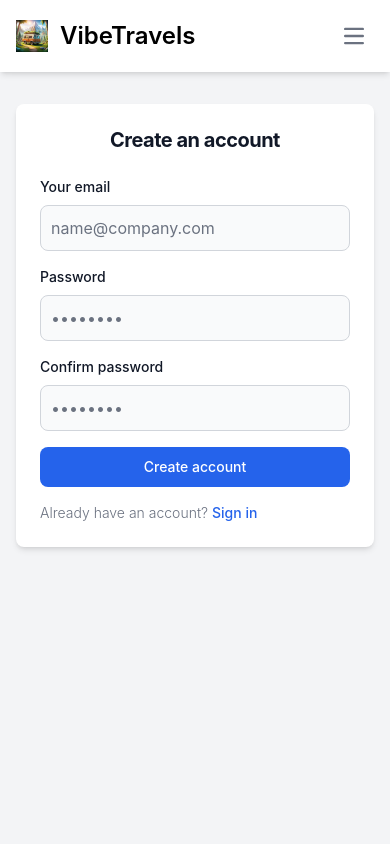
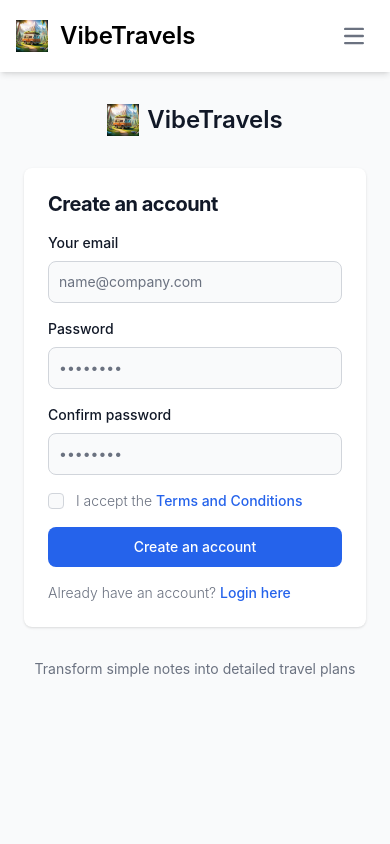
Before and after one commit to patrykwiener/vibe-travel, a Vue app in the folder frontend/: page /register in a window 390 px wide. Shown: the top 844 px of the page. Built offline with nearby package versions, Linux system fonts and the light colour scheme; no server answers; what @hey-api/client-fetch would draw is missing.

Commit message:
feat: first auth ui commit

```diff
--- /dev/null
+++ b/frontend/src/layouts/AuthLayout.vue
@@ -0,0 +1,39 @@
+<script setup lang="ts">
+import { initFlowbite } from 'flowbite'
+import { onMounted } from 'vue'
+
+// Initialize Flowbite when component is mounted
+onMounted(() => {
+  initFlowbite()
+})
+</script>
+
+<template>
+  <div class="bg-gray-50 dark:bg-gray-900 min-h-screen">
+    <div class="flex flex-col items-center justify-center px-6 py-8 mx-auto md:h-screen lg:py-0">
+      <!-- Logo -->
+      <a
+        href="/"
+        class="flex items-center mb-8 text-2xl font-semibold text-gray-900 dark:text-white"
+      >
+        <img class="w-8 h-8 mr-2" src="/src/assets/logo.jpeg" alt="VibeTravels Logo" />
+        VibeTravels
+      </a>
+
+      <!-- Auth card container -->
+      <div
+        class="w-full bg-white rounded-lg shadow dark:border md:mt-0 sm:max-w-md xl:p-0 dark:bg-gray-800 dark:border-gray-700"
+      >
+        <!-- Content slot -->
+        <slot></slot>
+      </div>
+
+      <!-- Decorative background element -->
+      <div class="mt-8 text-center">
+        <p class="text-sm text-gray-500 dark:text-gray-400">
+          Transform simple notes into detailed travel plans
+        </p>
+      </div>
+    </div>
+  </div>
+</template>
--- a/frontend/src/views/LoginView.vue
+++ b/frontend/src/views/LoginView.vue
@@ -1,6 +1,7 @@
 <script setup lang="ts">
 import { ref } from 'vue'
 import { useAuthStore } from '@/stores/auth'
+import AuthLayout from '@/layouts/AuthLayout.vue'
 
 const authStore = useAuthStore()
 
@@ -14,18 +15,11 @@ const handleLogin = async (event: Event) => {
 </script>
 
 <template>
-  <div
-    class="py-8 px-4 mx-auto max-w-screen-xl lg:py-16 lg:px-6 bg-gray-100 dark:bg-gray-800 min-h-screen"
-  >
-    <div class="mx-auto max-w-md p-6 bg-white rounded-lg shadow-md dark:bg-gray-800">
-      <div class="space-y-6">
-        <div class="text-center">
-          <h1
-            class="text-xl font-bold leading-tight tracking-tight text-gray-900 md:text-2xl dark:text-white"
-          >
+  <AuthLayout>
+    <div class="p-6 space-y-4 md:space-y-6 sm:p-8">
+      <h1 class="text-xl font-bold leading-tight tracking-tight text-gray-900 md:text-2xl dark:text-white">
         Sign in to your account
       </h1>
-        </div>
       <form @submit="handleLogin" class="space-y-4 md:space-y-6">
         <div
           v-if="authStore.error"
@@ -36,15 +30,16 @@ const handleLogin = async (event: Event) => {
         </div>
 
         <div>
-            <label for="email" class="block mb-2 text-sm font-medium text-gray-900 dark:text-white"
-              >Your email</label
-            >
+          <label
+            for="email"
+            class="block mb-2 text-sm font-medium text-gray-900 dark:text-white"
+          >Your email</label>
           <input
             v-model="email"
             type="email"
             name="email"
             id="email"
-              class="bg-gray-50 border border-gray-300 text-gray-900 sm:text-sm rounded-lg focus:ring-primary-600 focus:border-primary-600 block w-full p-2.5 dark:bg-gray-700 dark:border-gray-600 dark:placeholder-gray-400 dark:text-white dark:focus:ring-primary-500 dark:focus:border-primary-500"
+            class="bg-gray-50 border border-gray-300 text-gray-900 rounded-lg focus:ring-primary-600 focus:border-primary-600 block w-full p-2.5 dark:bg-gray-700 dark:border-gray-600 dark:placeholder-gray-400 dark:text-white dark:focus:ring-blue-500 dark:focus:border-blue-500"
             placeholder="name@company.com"
             required
           />
@@ -53,17 +48,35 @@ const handleLogin = async (event: Event) => {
           <label
             for="password"
             class="block mb-2 text-sm font-medium text-gray-900 dark:text-white"
-              >Password</label
-            >
+          >Password</label>
           <input
             v-model="password"
             type="password"
             name="password"
             id="password"
             placeholder="••••••••"
-              class="bg-gray-50 border border-gray-300 text-gray-900 sm:text-sm rounded-lg focus:ring-primary-600 focus:border-primary-600 block w-full p-2.5 dark:bg-gray-700 dark:border-gray-600 dark:placeholder-gray-400 dark:text-white dark:focus:ring-primary-500 dark:focus:border-primary-500"
+            class="bg-gray-50 border border-gray-300 text-gray-900 rounded-lg focus:ring-primary-600 focus:border-primary-600 block w-full p-2.5 dark:bg-gray-700 dark:border-gray-600 dark:placeholder-gray-400 dark:text-white dark:focus:ring-blue-500 dark:focus:border-blue-500"
             required
           />
+        </div>
+        <div class="flex items-center justify-between">
+          <div class="flex items-start">
+            <div class="flex items-center h-5">
+              <input
+                id="remember"
+                aria-describedby="remember"
+                type="checkbox"
+                class="w-4 h-4 border border-gray-300 rounded bg-gray-50 focus:ring-3 focus:ring-primary-300 dark:bg-gray-700 dark:border-gray-600 dark:focus:ring-primary-600 dark:ring-offset-gray-800"
+              />
+            </div>
+            <div class="ml-3 text-sm">
+              <label for="remember" class="text-gray-500 dark:text-gray-300">Remember me</label>
+            </div>
+          </div>
+          <a
+            href="#"
+            class="text-sm font-medium text-primary-600 hover:underline dark:text-primary-500"
+          >Forgot password?</a>
         </div>
         <button
           type="submit"
@@ -95,11 +108,9 @@ const handleLogin = async (event: Event) => {
           <router-link
             to="/register"
             class="font-medium text-primary-600 hover:underline dark:text-primary-500"
-              >Sign up</router-link
-            >
+          >Sign up</router-link>
         </p>
       </form>
     </div>
-    </div>
-  </div>
+  </AuthLayout>
 </template>
--- a/frontend/src/views/RegisterView.vue
+++ b/frontend/src/views/RegisterView.vue
@@ -1,80 +1,180 @@
 <script setup lang="ts">
-// Register view component
+import { ref, computed } from 'vue'
+import { useAuthStore } from '@/stores/auth'
+import AuthLayout from '@/layouts/AuthLayout.vue'
+
+const authStore = useAuthStore()
+
+const email = ref('')
+const password = ref('')
+const confirmPassword = ref('')
+const acceptTerms = ref(false)
+
+// Form validation
+const passwordsMatch = computed(() => {
+  if (confirmPassword.value === '') return true
+  return password.value === confirmPassword.value
+})
+
+const passwordTooShort = computed(() => {
+  return password.value !== '' && password.value.length < 8
+})
+
+// Form submission handler
+const handleRegister = async (event: Event) => {
+  event.preventDefault()
+
+  if (!passwordsMatch.value) {
+    authStore.error = "Passwords don't match"
+    return
+  }
+
+  if (passwordTooShort.value) {
+    authStore.error = "Password must be at least 8 characters long"
+    return
+  }
+
+  if (!acceptTerms.value) {
+    authStore.error = "You must accept the Terms and Conditions"
+    return
+  }
+
+  await authStore.register(email.value, password.value)
+}
 </script>
 
 <template>
-  <div
-    class="py-8 px-4 mx-auto max-w-screen-xl lg:py-16 lg:px-6 bg-gray-100 dark:bg-gray-800 min-h-screen"
-  >
-    <div class="mx-auto max-w-md p-6 bg-white rounded-lg shadow-md dark:bg-gray-800">
-      <div class="space-y-6">
-        <div class="text-center">
-          <h1
-            class="text-xl font-bold leading-tight tracking-tight text-gray-900 md:text-2xl dark:text-white"
-          >
+  <AuthLayout>
+    <div class="p-6 space-y-4 md:space-y-6 sm:p-8">
+      <h1 class="text-xl font-bold leading-tight tracking-tight text-gray-900 md:text-2xl dark:text-white">
         Create an account
       </h1>
+      <form @submit="handleRegister" class="space-y-4 md:space-y-6">
+        <div
+          v-if="authStore.error"
+          class="p-4 mb-4 text-sm text-red-800 rounded-lg bg-red-50 dark:bg-gray-800 dark:text-red-400"
+          role="alert"
+        >
+          {{ authStore.error }}
         </div>
-        <form class="space-y-4 md:space-y-6">
+
         <div>
-            <label for="email" class="block mb-2 text-sm font-medium text-gray-900 dark:text-white"
-              >Your email</label
-            >
+          <label
+            for="email"
+            class="block mb-2 text-sm font-medium text-gray-900 dark:text-white"
+          >Your email</label>
           <input
+            v-model="email"
             type="email"
             name="email"
             id="email"
-              class="bg-gray-50 border border-gray-300 text-gray-900 sm:text-sm rounded-lg focus:ring-primary-600 focus:border-primary-600 block w-full p-2.5 dark:bg-gray-700 dark:border-gray-600 dark:placeholder-gray-400 dark:text-white dark:focus:ring-primary-500 dark:focus:border-primary-500"
+            class="bg-gray-50 border border-gray-300 text-gray-900 text-sm rounded-lg focus:ring-primary-600 focus:border-primary-600 block w-full p-2.5 dark:bg-gray-700 dark:border-gray-600 dark:placeholder-gray-400 dark:text-white dark:focus:ring-blue-500 dark:focus:border-blue-500"
             placeholder="name@company.com"
             required
           />
         </div>
+
         <div>
           <label
             for="password"
             class="block mb-2 text-sm font-medium text-gray-900 dark:text-white"
-              >Password</label
-            >
+          >Password</label>
           <input
+            v-model="password"
             type="password"
             name="password"
             id="password"
             placeholder="••••••••"
-              class="bg-gray-50 border border-gray-300 text-gray-900 sm:text-sm rounded-lg focus:ring-primary-600 focus:border-primary-600 block w-full p-2.5 dark:bg-gray-700 dark:border-gray-600 dark:placeholder-gray-400 dark:text-white dark:focus:ring-primary-500 dark:focus:border-primary-500"
+            class="bg-gray-50 border border-gray-300 text-gray-900 text-sm rounded-lg focus:ring-primary-600 focus:border-primary-600 block w-full p-2.5 dark:bg-gray-700 dark:border-gray-600 dark:placeholder-gray-400 dark:text-white dark:focus:ring-blue-500 dark:focus:border-blue-500"
             required
           />
+          <p
+            v-if="passwordTooShort"
+            class="mt-1 text-sm text-red-600 dark:text-red-400"
+          >Password must be at least 8 characters long</p>
         </div>
+
         <div>
           <label
             for="confirm-password"
             class="block mb-2 text-sm font-medium text-gray-900 dark:text-white"
-              >Confirm password</label
-            >
+          >Confirm password</label>
           <input
+            v-model="confirmPassword"
             type="password"
             name="confirm-password"
             id="confirm-password"
             placeholder="••••••••"
-              class="bg-gray-50 border border-gray-300 text-gray-900 sm:text-sm rounded-lg focus:ring-primary-600 focus:border-primary-600 block w-full p-2.5 dark:bg-gray-700 dark:border-gray-600 dark:placeholder-gray-400 dark:text-white dark:focus:ring-primary-500 dark:focus:border-primary-500"
+            :class="[
+              'bg-gray-50 border text-gray-900 text-sm rounded-lg block w-full p-2.5 dark:bg-gray-700 dark:border-gray-600 dark:placeholder-gray-400 dark:text-white dark:focus:ring-blue-500',
+              passwordsMatch ?
+                'border-gray-300 focus:ring-primary-600 focus:border-primary-600 dark:focus:ring-blue-500 dark:focus:border-blue-500' :
+                'border-red-500 focus:ring-red-500 focus:border-red-500 dark:focus:ring-red-500 dark:focus:border-red-500'
+            ]"
+            required
+          />
+          <p
+            v-if="!passwordsMatch && confirmPassword !== ''"
+            class="mt-1 text-sm text-red-600 dark:text-red-400"
+          >Passwords don't match</p>
+        </div>
+
+        <div class="flex items-start">
+          <div class="flex items-center h-5">
+            <input
+              v-model="acceptTerms"
+              id="terms"
+              aria-describedby="terms"
+              type="checkbox"
+              class="w-4 h-4 border border-gray-300 rounded bg-gray-50 focus:ring-3 focus:ring-primary-300 dark:bg-gray-700 dark:border-gray-600 dark:focus:ring-primary-600 dark:ring-offset-gray-800"
               required
             />
           </div>
+          <div class="ml-3 text-sm">
+            <label for="terms" class="font-light text-gray-500 dark:text-gray-300">
+              I accept the
+              <a
+                class="font-medium text-primary-600 hover:underline dark:text-primary-500"
+                href="#"
+              >Terms and Conditions</a>
+            </label>
+          </div>
+        </div>
+
         <button
           type="submit"
           class="w-full text-white bg-primary-600 hover:bg-primary-700 focus:ring-4 focus:outline-none focus:ring-primary-300 font-medium rounded-lg text-sm px-5 py-2.5 text-center dark:bg-primary-600 dark:hover:bg-primary-700 dark:focus:ring-primary-800"
+          :disabled="authStore.isLoading"
         >
-            Create account
+          <span v-if="authStore.isLoading">
+            <svg
+              class="inline w-4 h-4 mr-2 text-gray-200 animate-spin fill-primary-600"
+              viewBox="0 0 100 101"
+              fill="none"
+              xmlns="http://www.w3.org/2000/svg"
+            >
+              <path
+                d="M100 50.5908C100 78.2051 77.6142 100.591 50 100.591C22.3858 100.591 0 78.2051 0 50.5908C0 22.9766 22.3858 0.59082 50 0.59082C77.6142 0.59082 100 22.9766 100 50.5908ZM9.08144 50.5908C9.08144 73.1895 27.4013 91.5094 50 91.5094C72.5987 91.5094 90.9186 73.1895 90.9186 50.5908C90.9186 27.9921 72.5987 9.67226 50 9.67226C27.4013 9.67226 9.08144 27.9921 9.08144 50.5908Z"
+                fill="currentColor"
+              />
+              <path
+                d="M93.9676 39.0409C96.393 38.4038 97.8624 35.9116 97.0079 33.5539C95.2932 28.8227 92.871 24.3692 89.8167 20.348C85.8452 15.1192 80.8826 10.7238 75.2124 7.41289C69.5422 4.10194 63.2754 1.94025 56.7698 1.05124C51.7666 0.367541 46.6976 0.446843 41.7345 1.27873C39.2613 1.69328 37.813 4.19778 38.4501 6.62326C39.0873 9.04874 41.5694 10.4717 44.0505 10.1071C47.8511 9.54855 51.7191 9.52689 55.5402 10.0491C60.8642 10.7766 65.9928 12.5457 70.6331 15.2552C75.2735 17.9648 79.3347 21.5619 82.5849 25.841C84.9175 28.9121 86.7997 32.2913 88.1811 35.8758C89.083 38.2158 91.5421 39.6781 93.9676 39.0409Z"
+                fill="currentFill"
+              />
+            </svg>
+            Creating account...
+          </span>
+          <span v-else>Create an account</span>
         </button>
+
         <p class="text-sm font-light text-gray-500 dark:text-gray-400">
           Already have an account?
           <router-link
             to="/login"
             class="font-medium text-primary-600 hover:underline dark:text-primary-500"
-              >Sign in</router-link
-            >
+          >Login here</router-link>
         </p>
       </form>
     </div>
-    </div>
-  </div>
+  </AuthLayout>
 </template>
```
Also changed, not shown: 1 other file (tests, documents, lock files or other folders). Lines whose indentation alone changed are shown as unchanged.
